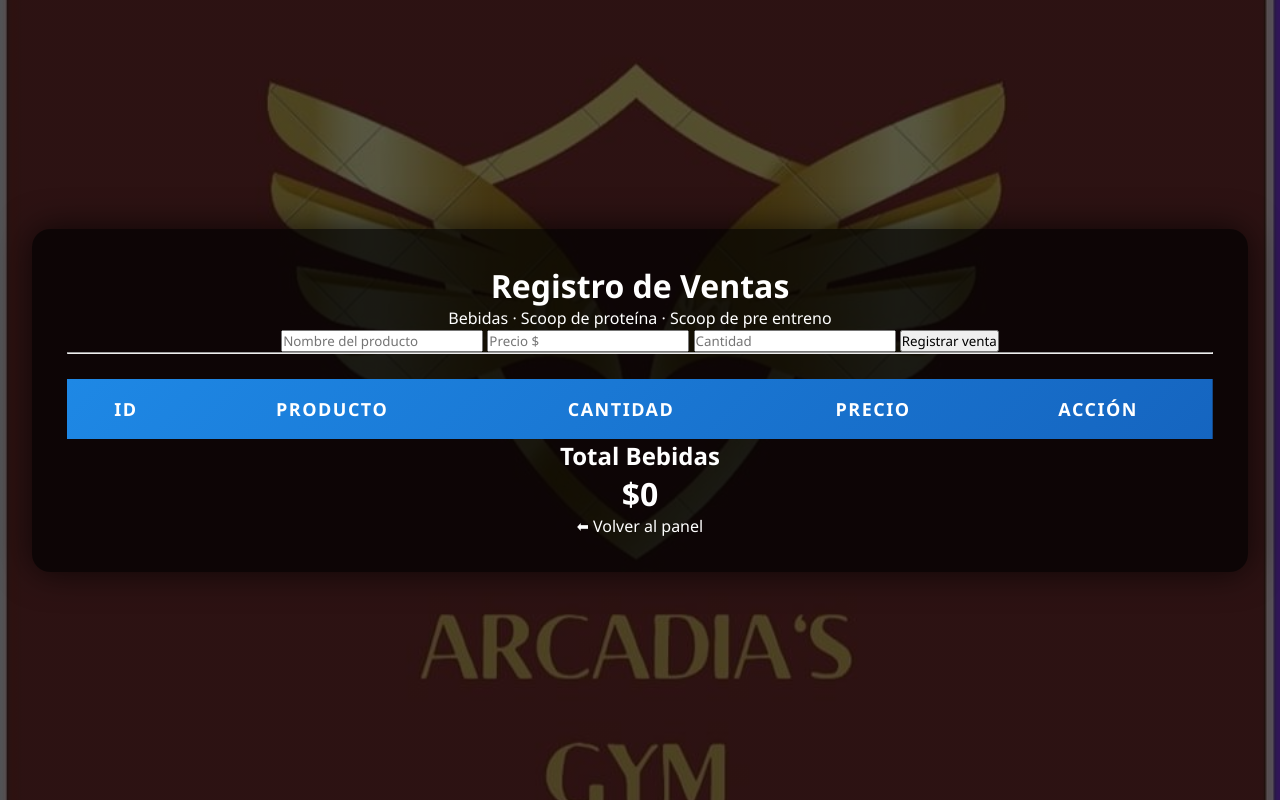
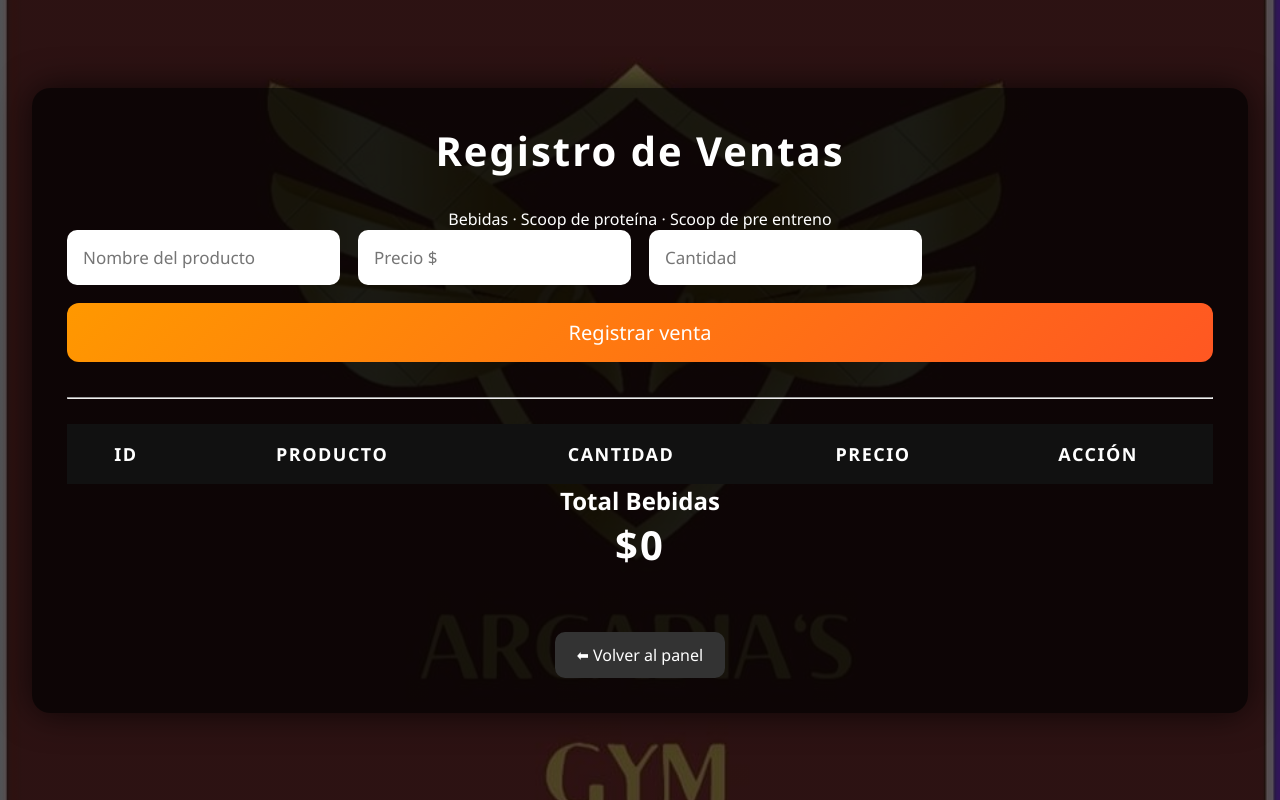
Before and after one commit to alanlopezromero/gym_System, a Flask app: page /admin/bebidas in a window 1280 px wide. Run offline with Flask 3, Linux system fonts and the light colour scheme; the visitor is signed in with stand-in values (Sample User, id 1); data that the repository does not hold is empty.

Commit message:
cambio y ajuste de estilos 2

```diff
--- a/static/style.css
+++ b/static/style.css
@@ -8,14 +5,11 @@
     font-family: "Segoe UI", Tahoma, Geneva, Verdana, sans-serif;
 }
 
-/* ======================= */
-/* BODY Y FONDO            */
-/* ======================= */
 body {
     min-height: 100vh;
     background:
         linear-gradient(rgba(0,0,0,0.65), rgba(0,0,0,0.65)),
-        url("img/gym_arcadias.jpg") no-repeat center center / cover;
+        url("/static/img/gym_arcadias.jpg") no-repeat center center / cover;
     display: flex;
     justify-content: center;
     align-items: center;
@@ -115,14 +109,97 @@ body {
     color: #ffffff;
 }
 
-/* ======================= */
-/* TABLAS                  */
-/* ======================= */
+table {
+    width: 100%;
+    border-collapse: collapse;
+    margin-top: 30px;
+}
+
+th, td {
+    padding: 12px;
+    text-align: center;
+}
+
+th {
+    background: #111;
+}
+
+.vencido {
+    background: rgba(255, 0, 0, 0.35);
+    color: white;
+}
+
+.alerta {
+    background: rgba(255, 165, 0, 0.35);
+    color: white;
+}
+
+.form-card {
+    display: flex;
+    gap: 15px;
+    flex-wrap: wrap;
+    justify-content: center;
+}
+/* ====== CONTENEDOR ADMIN ====== */
+.admin-container {
+    width: 95%;
+    max-width: 1600px;
+    margin: 30px auto;
+    padding: 35px;
+    background: rgba(0, 0, 0, 0.7);
+    border-radius: 18px;
+    box-shadow: 0 0 35px rgba(0,0,0,0.7);
+    color: #fff;
+}
+
+/* ====== TITULOS ====== */
+.admin-container h1 {
+    text-align: center;
+    font-size: 40px;
+    margin-bottom: 30px;
+    letter-spacing: 2px;
+}
+
+/* ====== FORMULARIOS ====== */
+.form-card {
+    display: grid;
+    grid-template-columns: repeat(auto-fit, minmax(240px, 1fr));
+    gap: 18px;
+    margin-bottom: 35px;
+}
+
+.form-card input {
+    padding: 16px;
+    font-size: 17px;
+    border-radius: 10px;
+    border: none;
+    outline: none;
+}
+
+.form-card button {
+    grid-column: 1 / -1;
+    padding: 16px;
+    font-size: 20px;
+    background: linear-gradient(135deg, #ff9800, #ff5722);
+    color: white;
+    border: none;
+    border-radius: 12px;
+    cursor: pointer;
+    transition: 0.3s ease;
+}
+
+.form-card button:hover {
+    transform: scale(1.04);
+    background: linear-gradient(135deg, #ff5722, #ff9800);
+}
+
+/* ====== TABLA CONTENEDOR ====== */
 .table-wrapper {
     width: 100%;
     overflow-x: auto;
 }
 
+/* ====== TABLAS ====== */
 table {
     width: 100%;
     min-width: 900px;
@@ -169,42 +246,54 @@ tbody td {
     font-weight: bold;
 }
 
-/* ======================= */
-/* BOTONES Y LINKS          */
-/* ======================= */
-.admin-container a,
-.logout-btn,
-.btn-salir {
+/* ====== BOTON VOLVER ====== */
+.admin-container a {
+    display: inline-block;
+    margin-top: 30px;
+    padding: 12px 22px;
+    background: #333;
+    color: white;
+    text-decoration: none;
+    border-radius: 10px;
+    font-size: 16px;
     transition: 0.3s ease;
-    text-decoration: none;
-    color: #fff;
-    border-radius: 5px;
-    text-align: center;
 }
 
-/* ======================= */
-/* PANEL ADMIN              */
-/* ======================= */
-.admin-container,
-.admin-panel {
-    width: 95%;
-    max-width: 1600px;
-    margin: 30px auto;
-    padding: 35px;
-    background: rgba(0, 0, 0, 0.7);
-    border-radius: 18px;
-    box-shadow: 0 0 35px rgba(0,0,0,0.7);
-    color: #fff;
+.admin-container a:hover {
+    background: #111;
 }
+
+.btn-eliminar {
+    background: linear-gradient(135deg, #e53935, #c62828);
+    color: white;
+    border: none;
+    padding: 8px 14px;
+    border-radius: 8px;
+    cursor: pointer;
+    font-size: 14px;
+    transition: 0.2s;
+}
+
+.btn-eliminar:hover {
+    transform: scale(1.05);
+    background: linear-gradient(135deg, #c62828, #e53935);
+}
+
+/* ===== PANEL ADMIN ===== */
 
 .admin-panel {
     min-height: 100vh;
     padding: 40px 20px;
-    background:
-        linear-gradient(rgba(0,0,0,0.65), rgba(0,0,0,0.65)),
-        url("img/gym_arcadias.jpg") center/cover no-repeat;
+    background: linear-gradient(
+        rgba(0,0,0,0.65),
+        rgba(0,0,0,0.65)
+    ),
+    url("/static/img/gym_arcadias.jpg") center/cover no-repeat;
+    color: #fff;
     text-align: center;
 }
+
+/* ===== HEADER ===== */
 
 .admin-header h1 {
     font-size: 2.5rem;
```
Also changed, not shown: other parts of static/style.css (+113 -29 lines).
